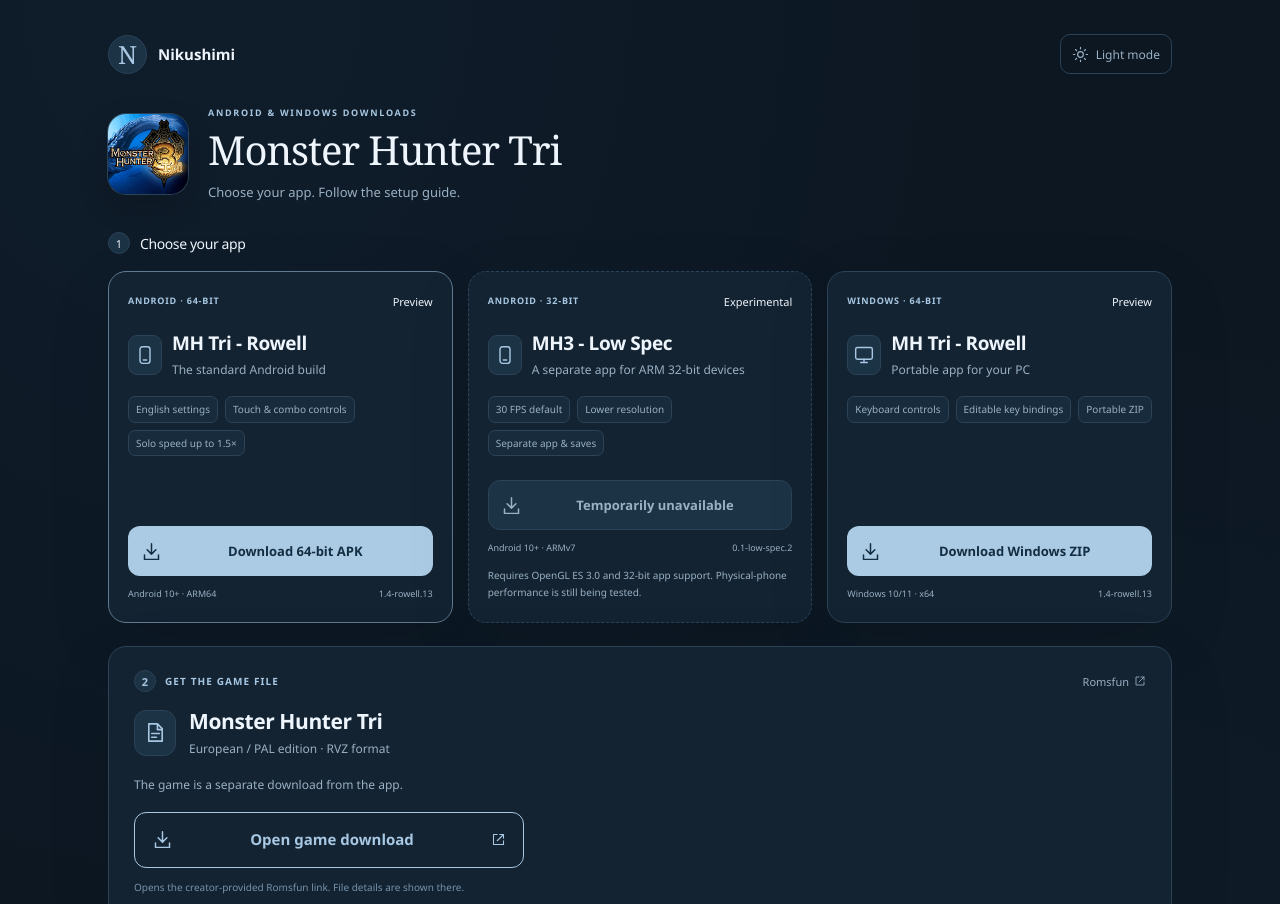
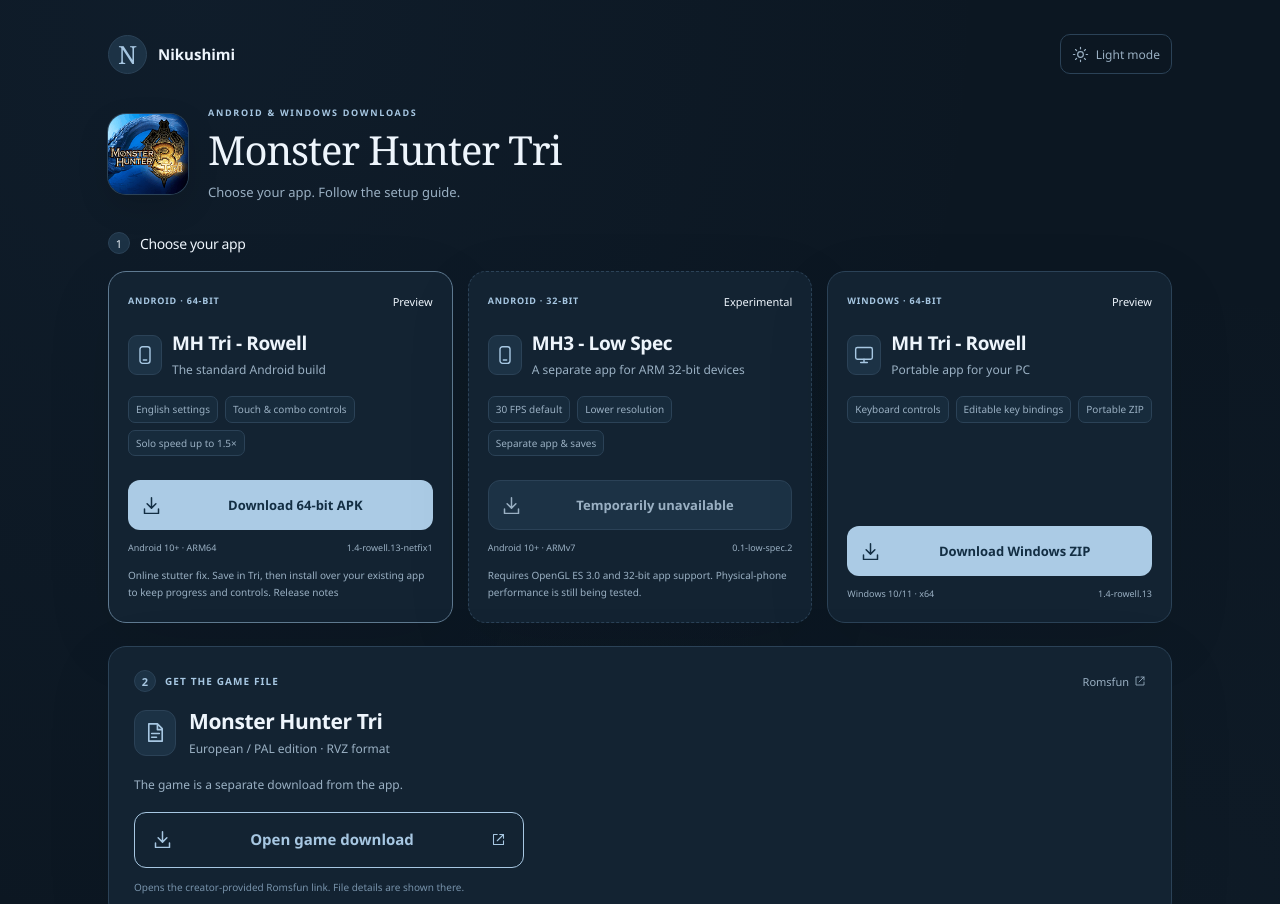
Before and after one commit to Rowelljay/monster-hunter-tri-android-apk, a website: page showcase/index.html in a window 1280 px wide. Shown: the top 904 px of the page. Drawn offline with Linux system fonts and the light colour scheme.

Commit message:
Link the tested Android online-stutter hotfix

```diff
--- a/showcase/index.html
+++ b/showcase/index.html
@@ -64,8 +64,9 @@
           <div class="card-heading"><span class="step-label">ANDROID · 64-BIT</span><span class="release-label">Preview</span></div>
           <div class="card-title"><span class="type-icon"><svg><use href="#phone"/></svg></span><div><h2 id="app-title">MH Tri - Rowell</h2><p>The standard Android build</p></div></div>
           <ul class="features" aria-label="App features"><li>English settings</li><li>Touch &amp; combo controls</li><li>Solo speed up to 1.5×</li></ul>
-          <a class="button primary-button" data-link="apk" href="https://github.com/Dling11/monster_hunter_tri_emulator/releases/download/rowell-1.4.13/MH3_Rowell_Dev-arm64.apk"><svg><use href="#download"/></svg><span>Download 64-bit APK</span></a>
-          <div class="download-meta"><span>Android 10+ · ARM64</span><span>1.4-rowell.13</span></div>
+          <a class="button primary-button" data-link="apk" href="https://github.com/Dling11/monster_hunter_tri_emulator/releases/download/rowell-1.4.13-netfix1/MH3_Rowell_Dev-arm64.apk"><svg><use href="#download"/></svg><span>Download 64-bit APK</span></a>
+          <div class="download-meta"><span>Android 10+ · ARM64</span><span>1.4-rowell.13-netfix1</span></div>
+          <p class="compatibility-note">Online stutter fix. Save in Tri, then install over your existing app to keep progress and controls. <a href="https://github.com/Dling11/monster_hunter_tri_emulator/releases/tag/rowell-1.4.13-netfix1">Release notes</a></p>
         </article>
 
         <article class="download-card low-spec-card" aria-labelledby="low-spec-title">
--- a/showcase/site.config.js
+++ b/showcase/site.config.js
@@ -1,7 +1,7 @@
 // Public links for the local design showcase. No keys, payment details or game files are bundled.
 window.TRI_DOWNLOADS=Object.freeze({
   // Published APK and the owner-selected European/PAL game-file destination.
-  apk:'https://github.com/Dling11/monster_hunter_tri_emulator/releases/download/rowell-1.4.13/MH3_Rowell_Dev-arm64.apk',
+  apk:'https://github.com/Dling11/monster_hunter_tri_emulator/releases/download/rowell-1.4.13-netfix1/MH3_Rowell_Dev-arm64.apk',
   windows:'https://github.com/Dling11/monster_hunter_tri_emulator/releases/download/rowell-1.4.13/MH3-Rowell-Windows-x64.zip',
   // Enable only after the matching Low Spec source and APK are published and approved.
   lowSpec:null,
```
Also changed, not shown: README.md.
